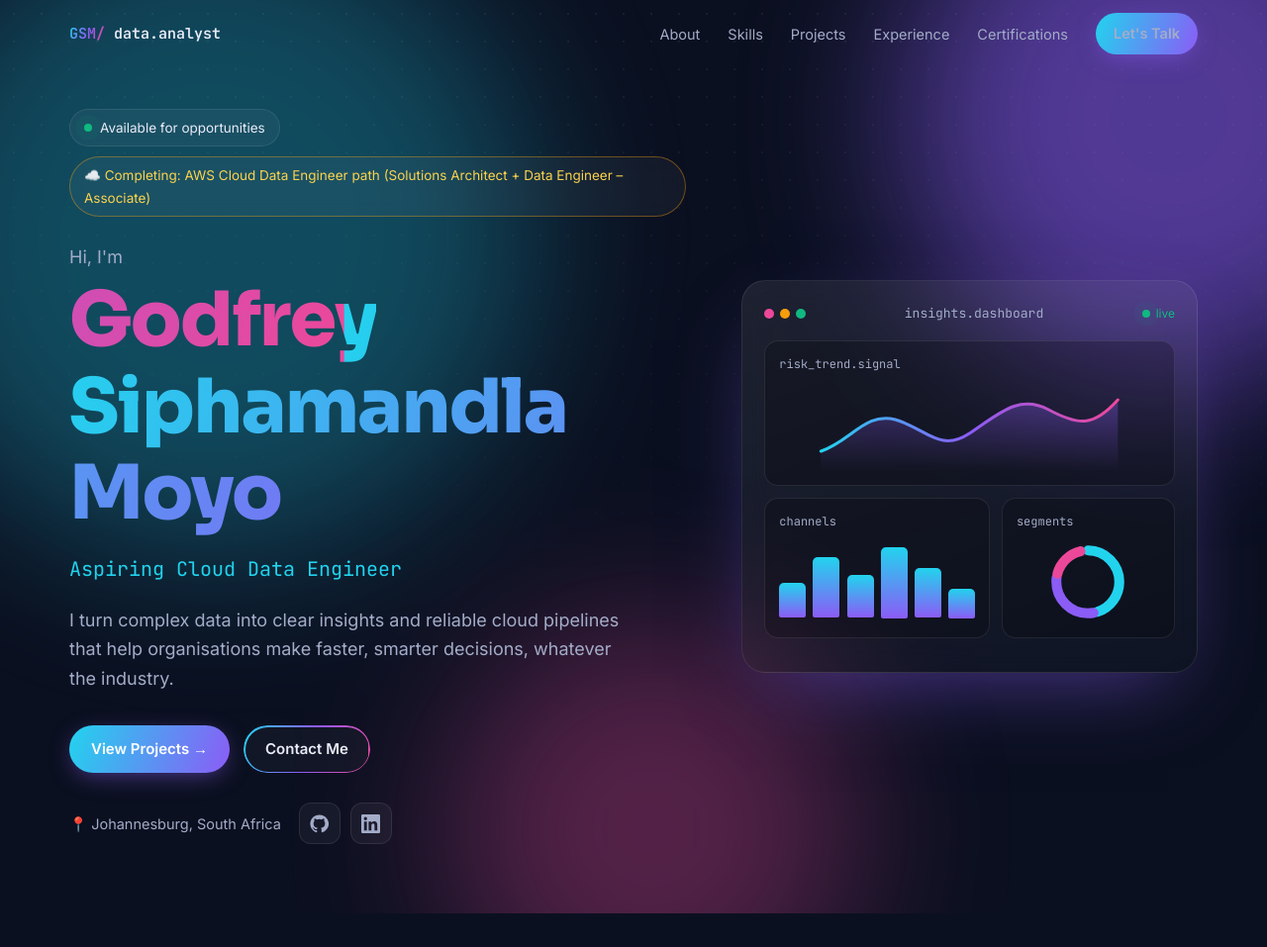
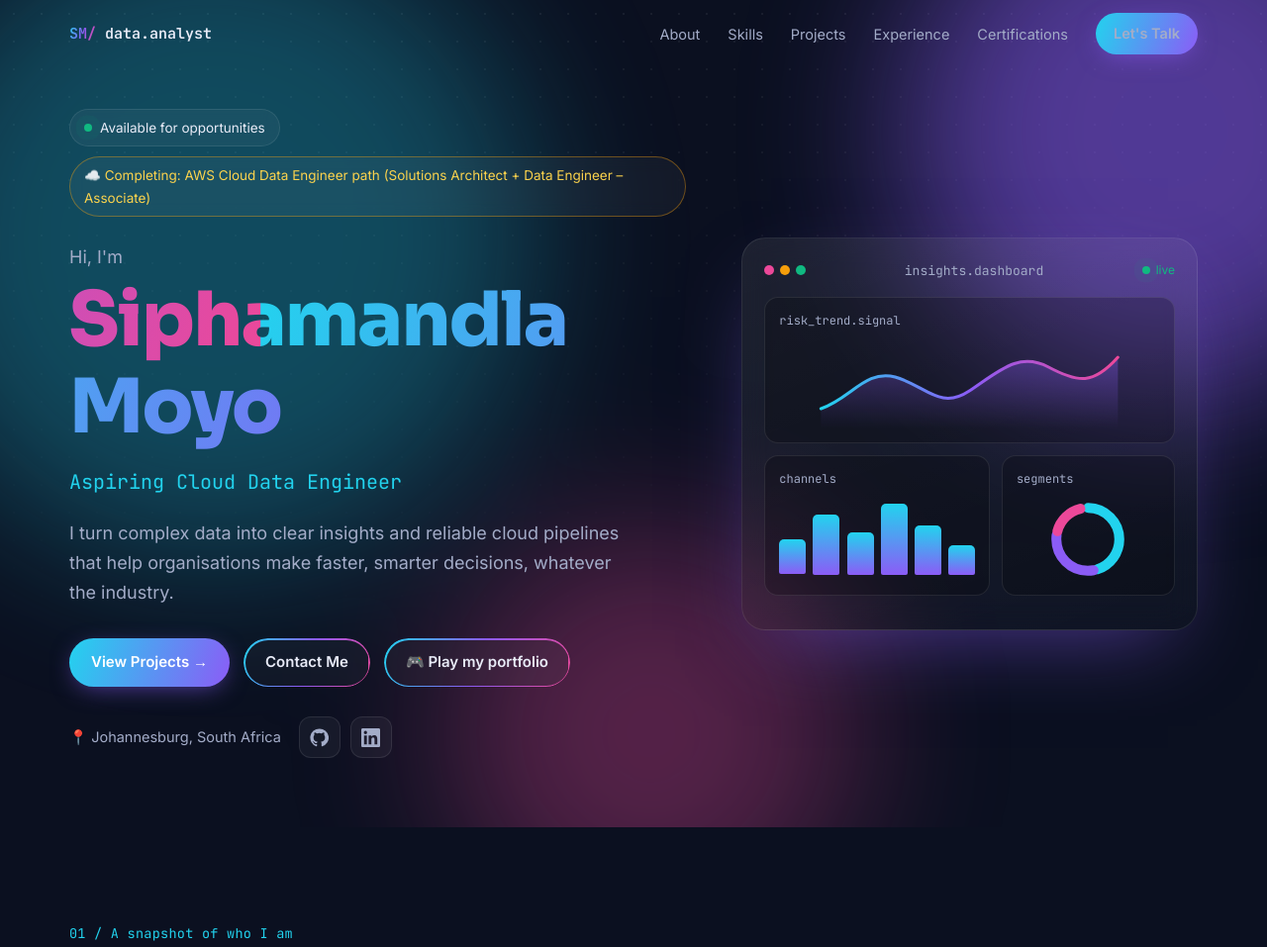
Before and after one commit to Rocky101798/Rocky101798.github.io, a plain HTML site: page index.html in a window 1280 px wide. Shown: the top 957 px of the page at 99% size. Drawn offline with Linux system fonts and the light colour scheme.

Commit message:
Use Siphamandla Moyo as display name; add Play my portfolio button
Co-Authored-By: Claude Opus 5.5 <noreply@anthropic.com>

```diff
--- a/index.html
+++ b/index.html
@@ -3,9 +3,9 @@
 <head>
 <meta charset="utf-8">
 <meta name="viewport" content="width=device-width, initial-scale=1">
-<title>Godfrey Siphamandla Moyo | Data Analyst · Cloud Data Engineering · AWS</title>
+<title>Siphamandla Moyo | Data Analyst · Cloud Data Engineering · AWS</title>
 <meta name="description" content="Data Analyst and AWS Certified Cloud Practitioner completing the AWS Cloud Data Engineer path. SQL, Databricks, BigQuery and Power BI across banking, retail, media and automotive. Open to Data Analyst, Business Analyst and Data Engineering roles in Johannesburg.">
-<meta property="og:title" content="Godfrey Siphamandla Moyo | Data Analyst · Cloud Data Engineering · AWS">
+<meta property="og:title" content="Siphamandla Moyo | Data Analyst · Cloud Data Engineering · AWS">
 <meta property="og:description" content="I turn complex data into clear insights and reliable cloud pipelines that help organisations make faster, smarter decisions.">
 <meta property="og:type" content="website">
 <meta name="theme-color" content="#0B1020">
@@ -231,7 +231,7 @@ footer a:hover{color:var(--cyan)}
 
 <header class="nav" id="nav">
   <div class="wrap">
-    <a href="#home" class="logo" aria-label="Home"><b>GSM/</b> data.analyst</a>
+    <a href="#home" class="logo" aria-label="Home"><b>SM/</b> data.analyst</a>
     <button class="burger" id="burger" aria-label="Open menu" aria-expanded="false" aria-controls="menu"><span></span><span></span><span></span></button>
     <ul class="links" id="menu">
       <li><a href="#about">About</a></li>
@@ -255,12 +255,13 @@ footer a:hover{color:var(--cyan)}
         <span class="pill aws">☁️ Completing: AWS Cloud Data Engineer path (Solutions Architect + Data Engineer – Associate)</span>
       </div>
       <p class="hi">Hi, I'm</p>
-      <h1><span class="grad-text">Godfrey Siphamandla Moyo</span></h1>
+      <h1><span class="grad-text">Siphamandla Moyo</span></h1>
       <p class="role" aria-label="Data Analyst, Aspiring Cloud Data Engineer, AWS Certified Cloud Practitioner"><span id="typed">Data Analyst</span><span class="caret" aria-hidden="true"></span></p>
       <p class="tagline">I turn complex data into clear insights and reliable cloud pipelines that help organisations make faster, smarter decisions, whatever the industry.</p>
       <div class="cta">
         <a href="#projects" class="btn btn-primary">View Projects →</a>
         <a href="#contact" class="btn btn-ghost">Contact Me</a>
+        <a href="game.html" class="btn btn-ghost" title="Explore this portfolio as a retro RPG">🎮 Play my portfolio</a>
       </div>
       <div class="meta">
         <span>📍 Johannesburg, South Africa</span>
@@ -487,7 +488,7 @@ footer a:hover{color:var(--cyan)}
 
 <footer>
   <div class="wrap">
-    <span>© <span id="year">2026</span> Godfrey Siphamandla Moyo · Built with data &amp; care</span>
+    <span>© <span id="year">2026</span> Siphamandla Moyo · Built with data &amp; care</span>
     <a href="#home">Back to top ↑</a>
   </div>
 </footer>
```
Also changed, not shown: game.html (+6 -6 lines), 1 other file.
